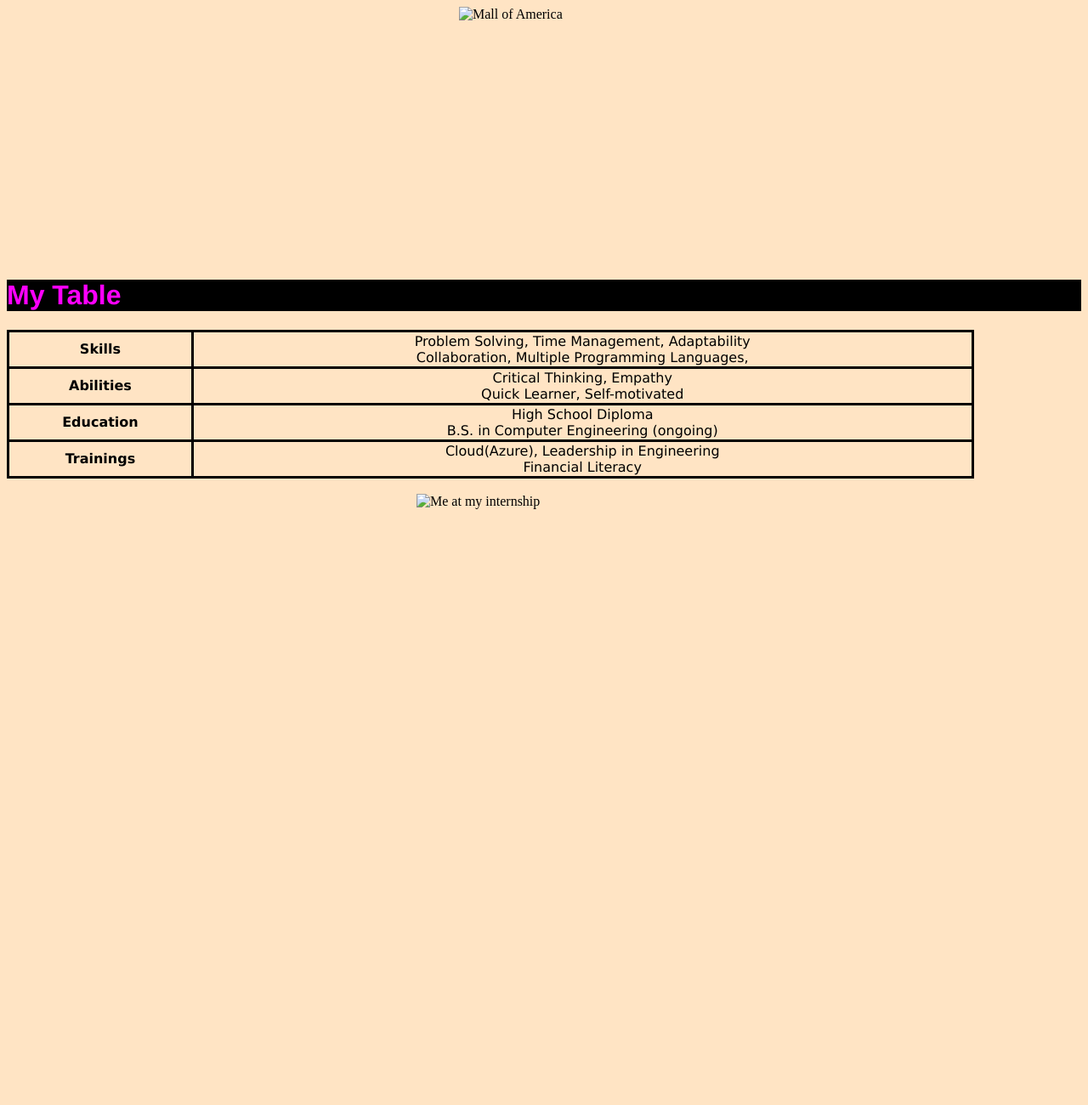
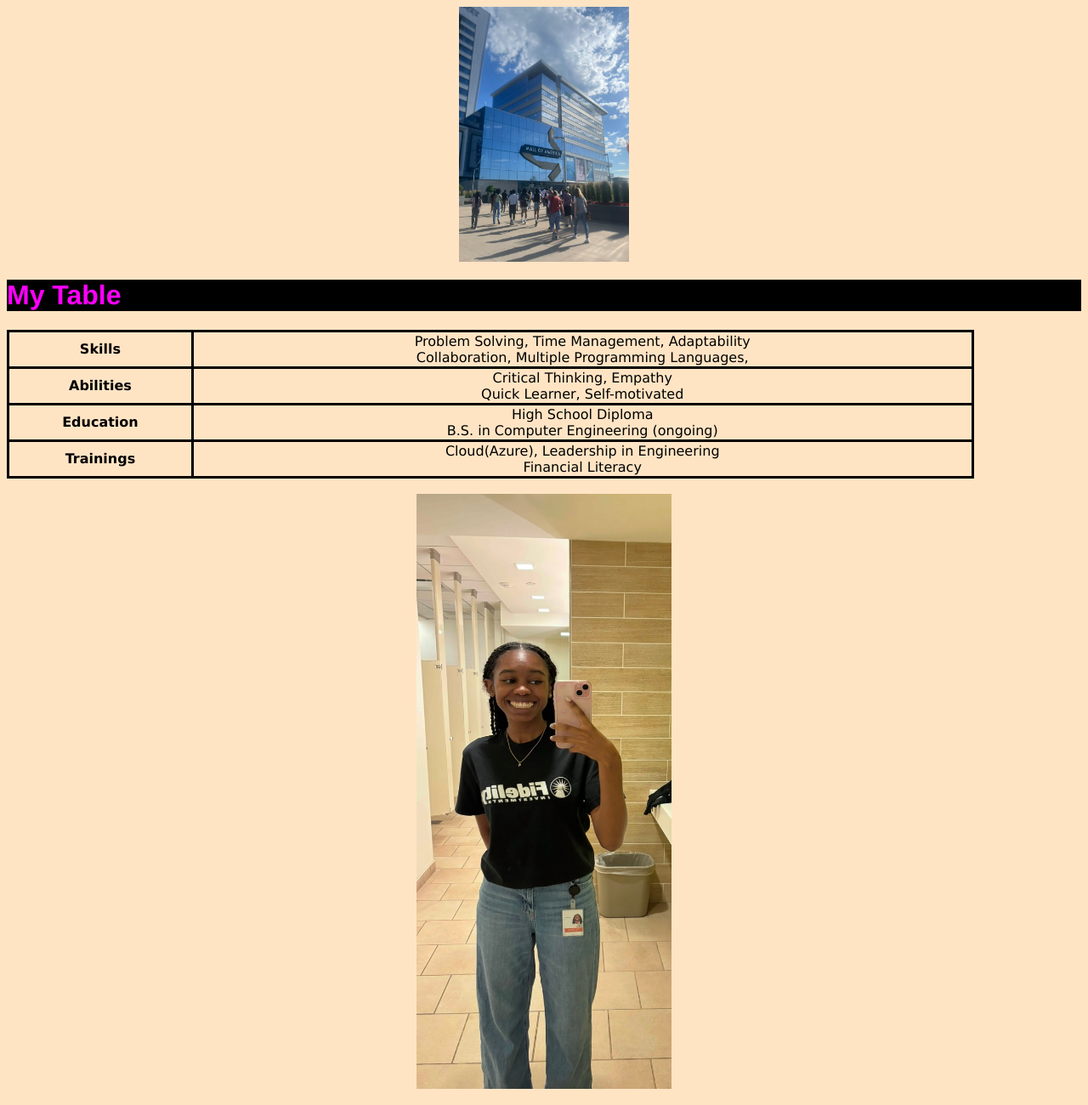
Before and after one commit to sdrowe1/sdrowe1.github.io, a plain HTML site: page introduction.html in a window 1280 px wide. Shown: the top 1300 px of the page at 85% size. Drawn offline with Linux system fonts and the light colour scheme.

Commit message:
Update introduction.html
Messing with pictures

```diff
--- a/introduction.html
+++ b/introduction.html
@@ -22,7 +22,7 @@
     </head>
 
     <body><!--Image 3-->
-        <img src="/img/img3.jpeg" alt="Mall of America" width="200" height="300"><!--img3, traveling-->
+        <img src="img3.jpeg" alt="Mall of America" width="200" height="300"><!--img3, traveling-->
         <h1 style="color: magenta; background-color: black; font-family: 'Franklin Gothic Medium', 'Arial Narrow', Arial, sans-serif;">My Table</h1>
         <table style=" width:90%"> <!--Table size-->
             <tr><!--each topic and its items-->
@@ -44,7 +44,7 @@
             </tr>
         </table>
         <br><!--Images-->
-        <img src="/img/img2.jpeg" alt="Me at my internship" width="300" height="700"><!--img2, me at my internship-->
+        <img src="img2.jpeg" alt="Me at my internship" width="300" height="700"><!--img2, me at my internship-->
         <br><!--Link back to Index Page-->
         <p style="font-size: large; text-align: center; font-family: 'Lucida Sans', 'Lucida Sans Regular', 'Lucida Grande', 'Lucida Sans Unicode', Geneva, Verdana, sans-serif;"><a href="index.html"> Link to Index Page! </a></p><!--link back to index page-->
     </body>
```
